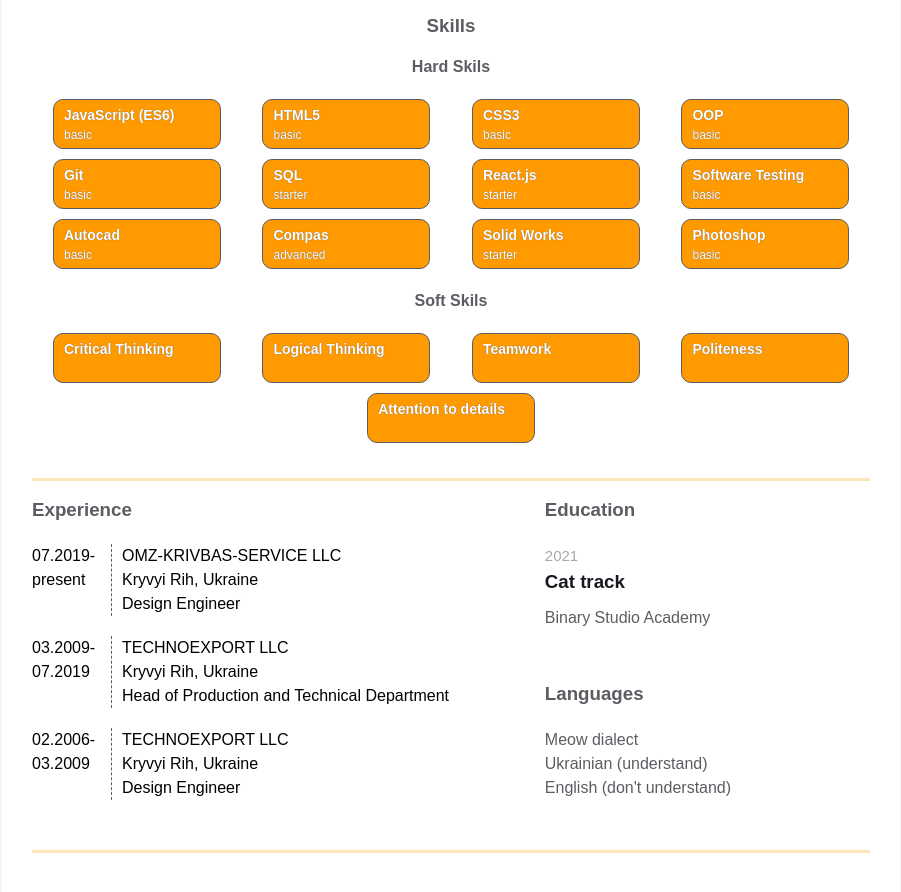
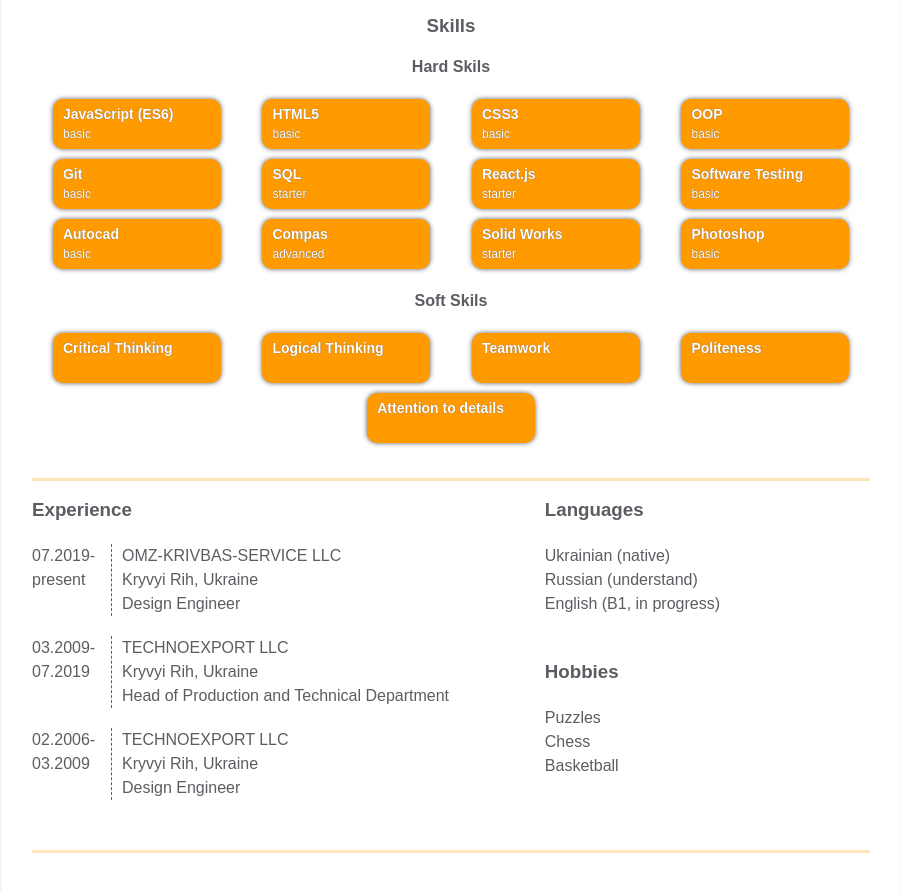
Before and after one commit to TarasMarkov6/homepage, a plain HTML site: page index.html in a window 1280 px wide. Shown: the part 604-1496 px from the top of the page, without its empty margins (189-1090 px from the left). Drawn offline with Linux system fonts and the light colour scheme.

Commit message:
adding the additional info

```diff
--- a/index.html
+++ b/index.html
@@ -223,19 +223,19 @@
                         </div>
                         <div class="additional-info fv">
                             <div class="additional-info fv">
-                                <div class="additional-info__education">
-                                    <h3 class="additional-info__education-header">Education</h3>
-                                    <div class="additional-info__education-university">
-                                    <span class="additional-info__education-university-durability"> 2021 </span>
-                                    <h3 class="additional-info__education-university-speciality">Cat track</h3>
-                                    <p class="additional-info__education-university-name">Binary Studio Academy</p>
-                                  </div>
-                                </div>
                                 <div class="additional-info__languages">
                                     <h3 class="additional-info__languages-header">Languages</h3>
-                                    <p class="additional-info__languages-item">Meow dialect</p>
-                                    <p class="additional-info__languages-item">Ukrainian (understand)</p>
-                                    <p class="additional-info__languages-item">English (don't understand)</p>
+                                    <p class="additional-info__languages-item">Ukrainian (native)</p>
+                                    <p class="additional-info__languages-item">Russian (understand)</p>
+                                    <p class="additional-info__languages-item">English (B1, in progress)</p>
+                                </div>
+                            </div>
+                            <div class="additional-info fv">
+                                <div class="additional-info__hobbies">
+                                    <h3 class="additional-info__hobbies-header">Hobbies</h3>
+                                    <p class="additional-info__hobbies-item">Puzzles</p>
+                                    <p class="additional-info__hobbies-item">Chess</p>
+                                    <p class="additional-info__hobbies-item">Basketball</p>
                                 </div>
                             </div>
                         </div>
--- a/styles.css
+++ b/styles.css
@@ -244,17 +244,17 @@
     color: var(--secondary-text-color);
   }
 
-  .additional-info__languages {
+  .additional-info__languages,.additional-info__hobbies {
     margin-bottom: 20px;
   }
 
-  .additional-info__languages-header {
+  .additional-info__languages-header,.additional-info__hobbies-header {
     color: var(--secondary-text-color);
     text-align: left;
     margin-bottom: 20px;
   }
 
-  .additional-info__languages-item {
+  .additional-info__languages-item,.additional-info__hobbies-item {
     color: var(--secondary-text-color);
   }
 
@@ -274,7 +274,7 @@
     padding-left: 10px;
     text-shadow: 0 0 1px #5c5c62;
     border-radius: 10px;
-    border: 1px solid #5c5c62;
+    box-shadow: 0 0 5px #5c5c62;
   }
   .skill p:nth-child(1){
     font-weight: bold;
@@ -286,6 +286,7 @@
   .experience_item {
     display: flex;
     margin: 20px 0;
+    color: #5c5c62;
   }
   .experience_dates {
     width: 80px;
```
